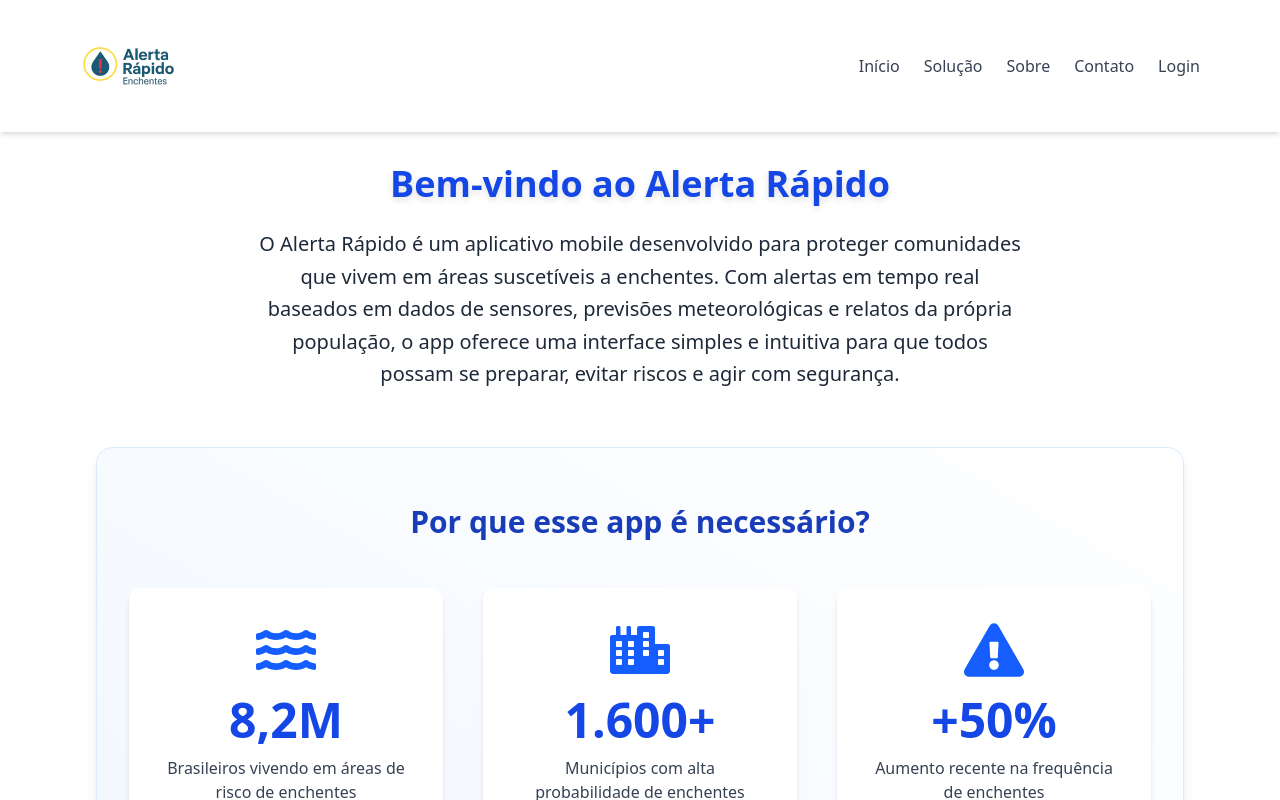
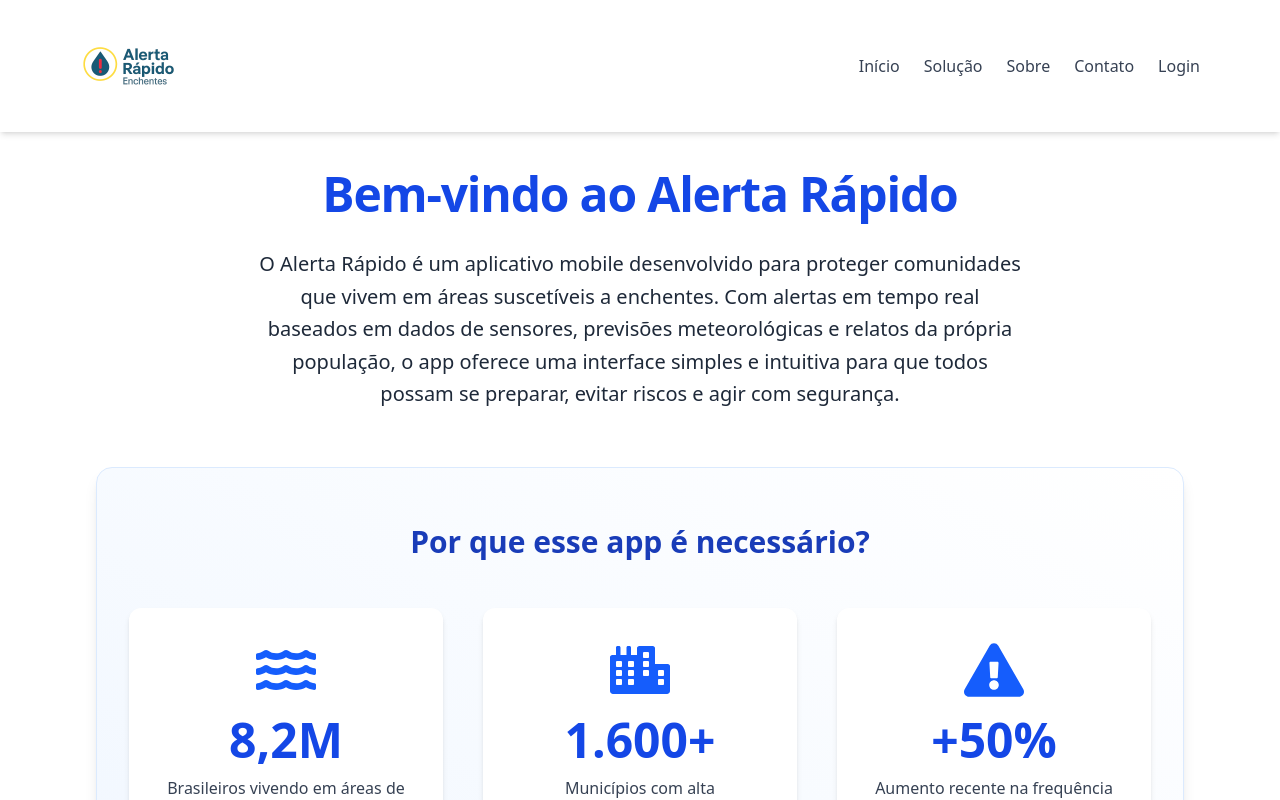
Before and after one commit to anarand/pjt_alertaRapidoWebDev, a React (Vite) app: page / in a window 1280 px wide. Shown: the top 800 px of the page. Built offline with nearby package versions, Linux system fonts and the light colour scheme.

Commit message:
alteracoes na home

```diff
--- a/src/routes/Home.jsx
+++ b/src/routes/Home.jsx
@@ -3,9 +3,10 @@
 const Home = () => {
   return (
     <main className="p-8 max-w-6xl mx-auto">
-      <h1 className="text-4xl font-extrabold mb-6 text-center text-blue-700 drop-shadow-md">
-        Bem-vindo ao Alerta Rápido
-      </h1>
+<h1 className="text-4xl sm:text-5xl font-extrabold text-center text-blue-700 tracking-tight leading-tight mb-6">
+  Bem-vindo ao Alerta Rápido
+</h1>
+
 
       <p className="text-xl leading-relaxed max-w-3xl mx-auto text-center mb-14 text-gray-800">
         O Alerta Rápido é um aplicativo mobile desenvolvido para proteger comunidades que vivem em áreas suscetíveis a enchentes.
```
